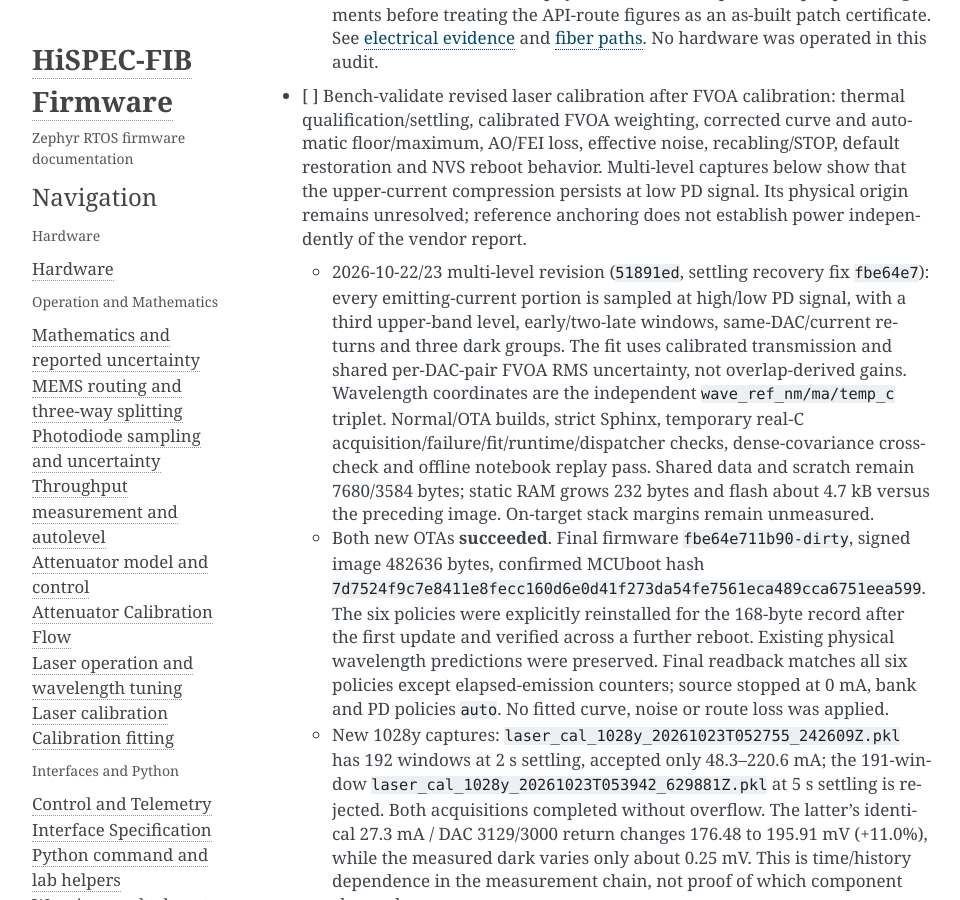
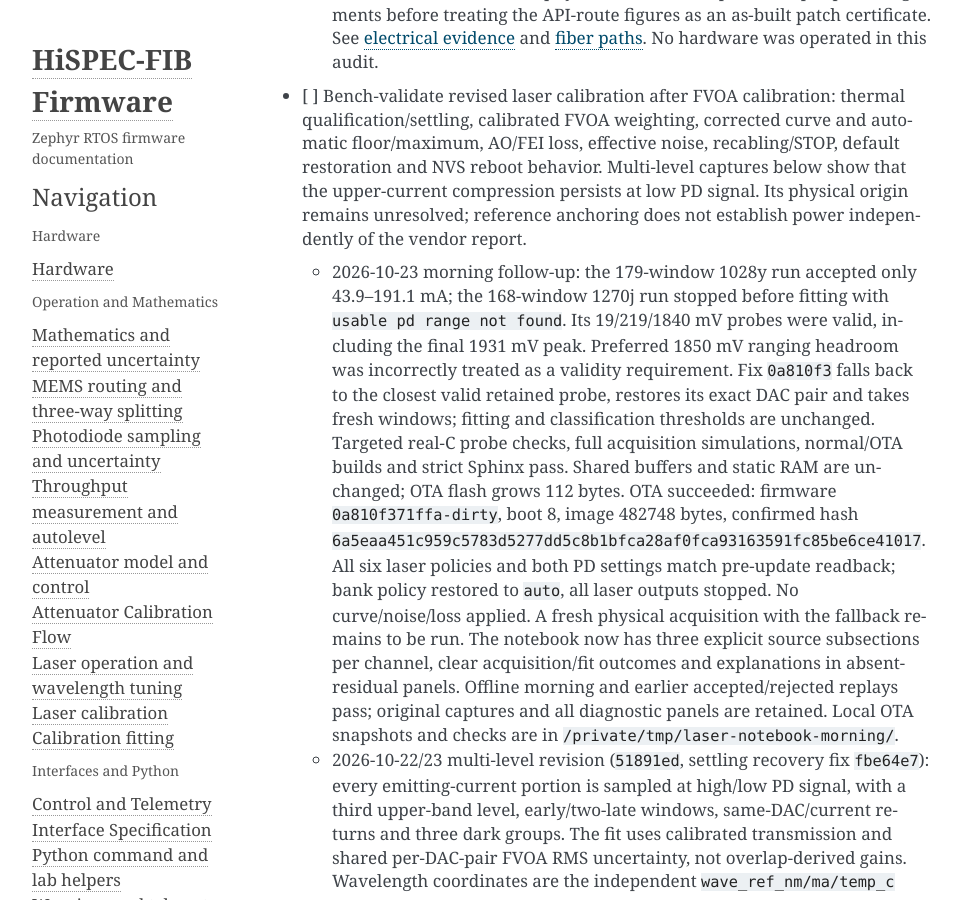
Before and after one commit to COO-Utilities/hispec-tib, a Sphinx documentation site: the page built from doc/human_review_required.md, in a window 1280 px wide and 900 px high, scrolled down 1049 px. Shown: the whole window, without its empty margins (148-1108 px from the left). Built offline with Sphinx 7.4.7, drawn with Linux system fonts in a browser that asks for light colours.

Commit message:
Separate commissioning laser runs and expose acquisition failures

```diff
--- a/doc/human_review_required.md
+++ b/doc/human_review_required.md
@@ -47,6 +47,25 @@ LLMs Agents: Do NOT change heading names in this file.
   and NVS reboot behavior. Multi-level captures below show that the upper-current
   compression persists at low PD signal. Its physical origin remains unresolved;
   reference anchoring does not establish power independently of the vendor report.
+  - 2026-10-23 morning follow-up: the 179-window 1028y run accepted only
+    43.9–191.1 mA; the 168-window 1270j run stopped before fitting with
+    `usable pd range not found`. Its 19/219/1840 mV probes were valid, including
+    the final 1931 mV peak. Preferred 1850 mV ranging headroom was incorrectly
+    treated as a validity requirement. Fix `0a810f3` falls back to the closest
+    valid retained probe, restores its exact DAC pair and takes fresh windows;
+    fitting and classification thresholds are unchanged. Targeted real-C probe
+    checks, full acquisition simulations, normal/OTA builds and strict Sphinx
+    pass. Shared buffers and static RAM are unchanged; OTA flash grows 112 bytes.
+    OTA succeeded: firmware `0a810f371ffa-dirty`, boot 8, image 482748 bytes,
+    confirmed hash `6a5eaa451c959c5783d5277dd5c8b1bfca28af0fca93163591fc85be6ce41017`.
+    All six laser policies and both PD settings match pre-update readback; bank
+    policy restored to `auto`, all laser outputs stopped. No curve/noise/loss
+    applied. A fresh physical acquisition with the fallback remains to be run.
+    The notebook now has three explicit source subsections per channel, clear
+    acquisition/fit outcomes and explanations in absent-residual panels. Offline
+    morning and earlier accepted/rejected replays pass; original captures and
+    all diagnostic panels are retained. Local OTA snapshots and checks are in
+    `/private/tmp/laser-notebook-morning/`.
   - 2026-10-22/23 multi-level revision (`51891ed`, settling recovery fix `fbe64e7`):
     every emitting-current portion is sampled at high/low PD signal, with a third
     upper-band level, early/two-late windows, same-DAC/current returns and three
```
Also changed, not shown: doc/laser_calibration.md (+6 -0 lines), 1 other file.
